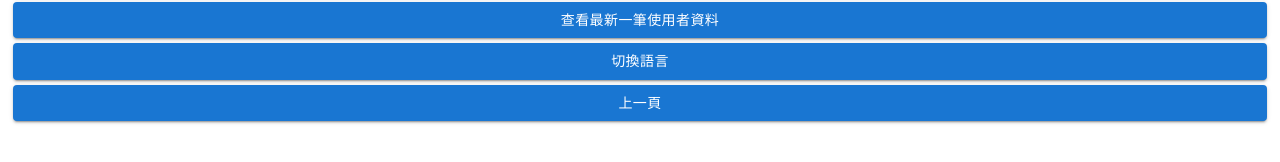
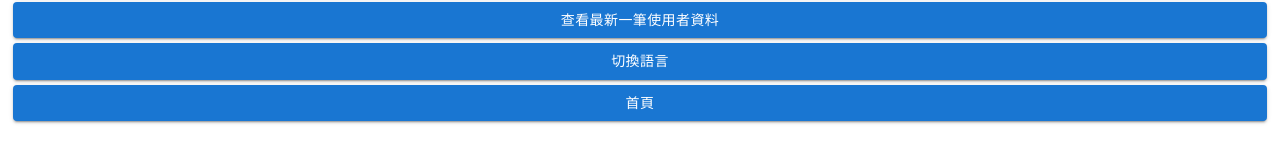
Before and after one commit to TzuuChen/training, a Next.js app: page /lang in a window 1280 px wide. Shown: the part 246-408 px from the top of the page. Built offline with nearby package versions, Linux system fonts and the light colour scheme.

Commit message:
fix(pages/lang)previous page change to home page

```diff
--- a/pages/lang.tsx
+++ b/pages/lang.tsx
@@ -21,7 +21,7 @@ interface Labels {
 	age: string;
 	submit: string;
 	viewData: string;
-	prePage: string;
+	homePage: string;
 	changeLang: string;
 }
 
@@ -39,7 +39,7 @@ const Language: React.FC = () => {
 			age: t("age"),
 			submit: t("submit"),
 			viewData: t("view_data"),
-			prePage: t("pre_page"),
+			homePage: t("home_page"),
 			changeLang: t("change_lang"),
 		}),
 		[t]
@@ -168,7 +168,7 @@ const Language: React.FC = () => {
 					router.push("./");
 				}}
 				className="button">
-				{labels.prePage}
+				{labels.homePage}
 			</Button>
 		</div>
 	);
--- a/public/locales/en.json
+++ b/public/locales/en.json
@@ -7,7 +7,7 @@
 	"resubmit": "Resubmit",
 	"change_lang": "Change Language",
 	"view_data": "View latest user data",
-	"pre_page": "Previous Page",
+	"home_page": "Home Page",
 	"required_name": "Name is required",
 	"invalid_email": "Invalid email format",
 	"required_email": "Email is required",
--- a/public/locales/zh_TW.json
+++ b/public/locales/zh_TW.json
@@ -7,7 +7,7 @@
 	"resubmit": "重新提交",
 	"change_lang": "切換語言",
 	"view_data":"查看最新一筆使用者資料",
-	"pre_page": "上一頁",
+	"home_page": "首頁",
 	"required_name": "姓名為必填項目",
 	"invalid_email": "Email格式不符",
 	"required_email": "電子郵件為必填項目",
```
